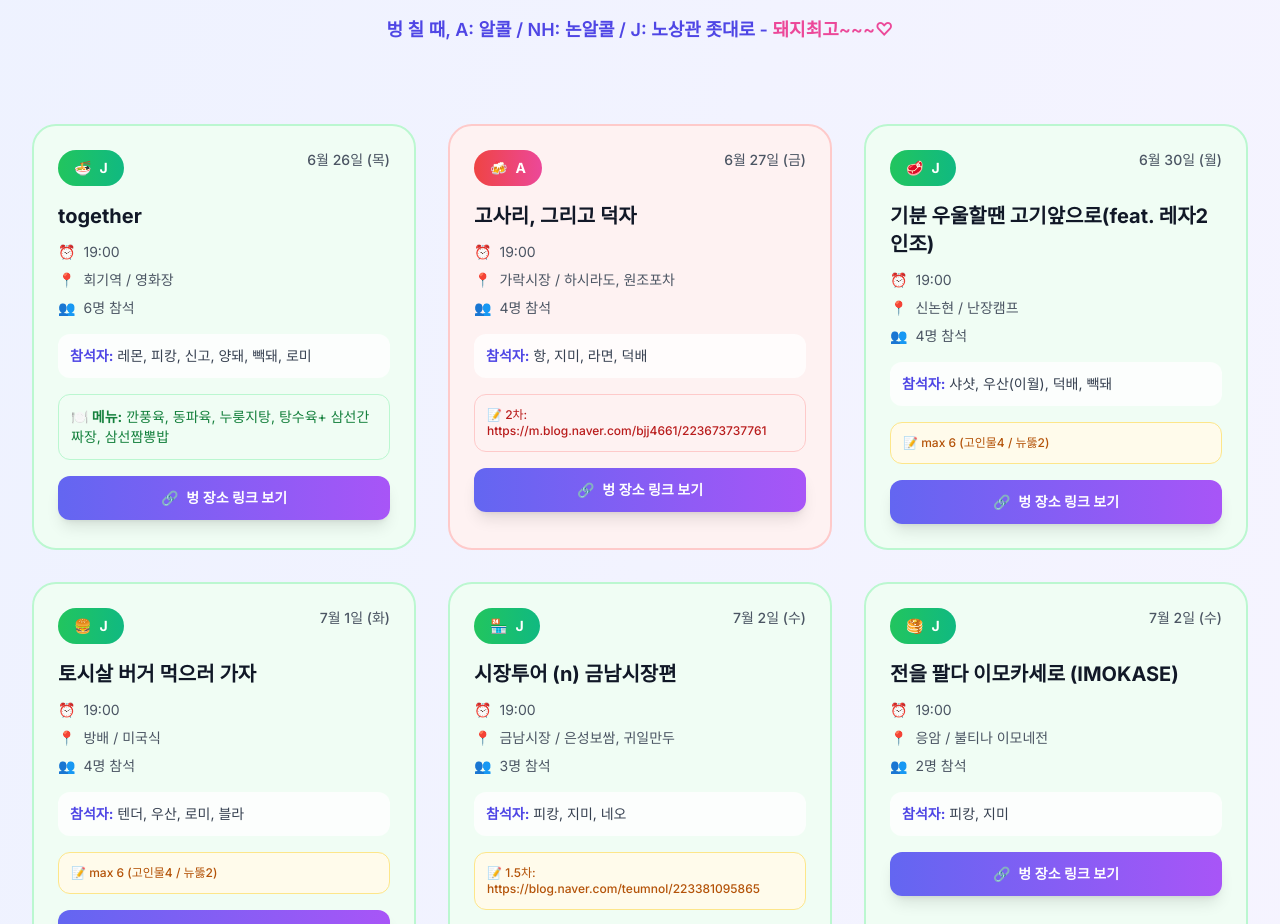
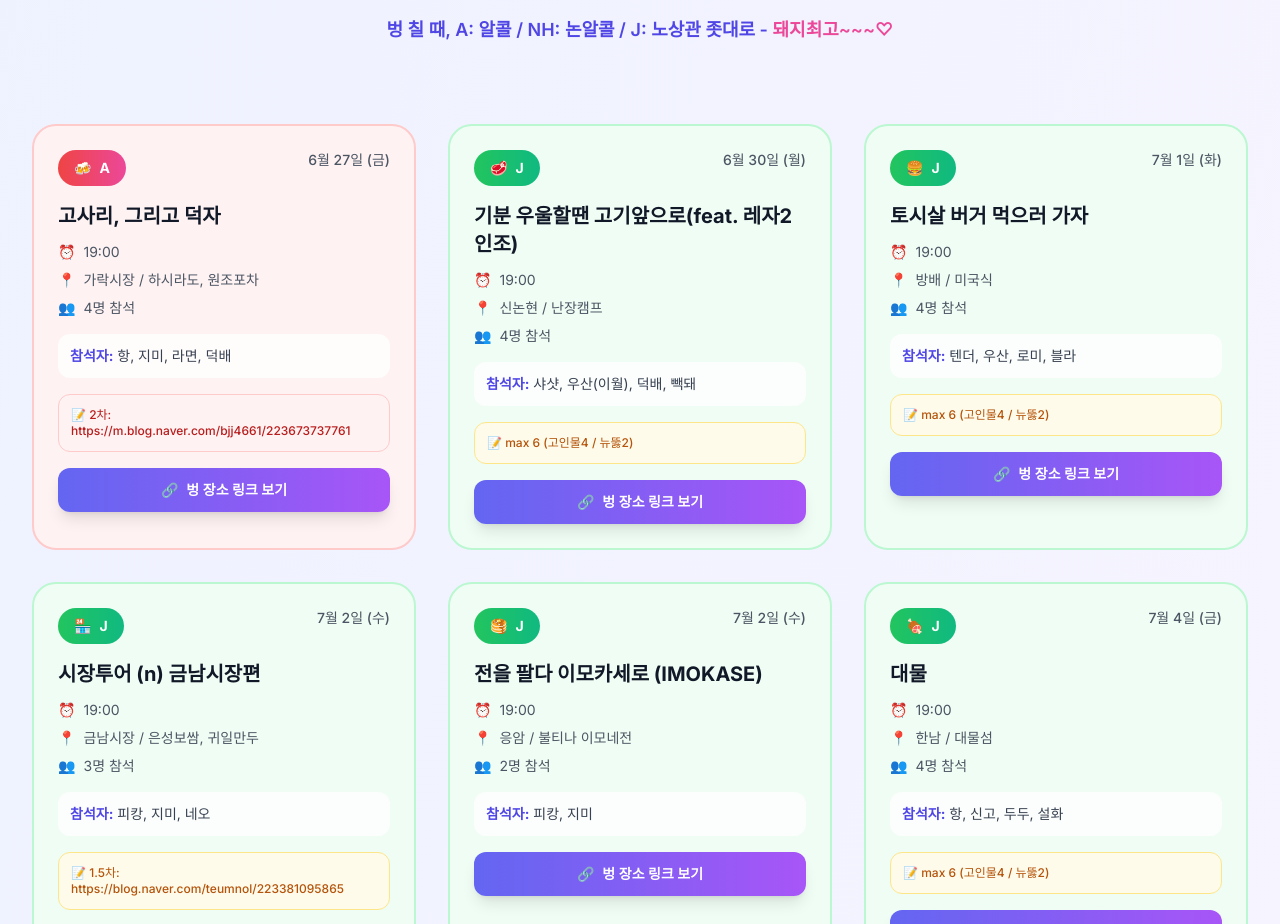
Before and after one commit to kim-dbs/kim-dbs.github.io, a React (Create React App) app: page / in a window 1280 px wide. Shown: the part 5280-6204 px from the top of the page. Built offline with nearby package versions, Linux system fonts and the light colour scheme.

Commit message:
Update activitiesData.js

```diff
--- a/src/data/activitiesData.js
+++ b/src/data/activitiesData.js
@@ -1,23 +1,5 @@
 const activities = [
 
-  {
-    type: "J",
-    typeEmoji: "🍜",
-    date: "6월 26일 (목)",
-    title: "together",
-    time: "19:00",
-    location: "회기역 / 영화장",
-    attendeesCount: 6,
-    attendees: "레몬, 피캉, 신고, 양돼, 빽돼, 로미",
-    menu: "깐풍육, 동파육, 누룽지탕, 탕수육+ 삼선간짜장, 삼선짬뽕밥",
-    reviewLink: "https://blog.naver.com/mo_lycka/223843764169",
-    bgColor: "bg-green-50",
-    borderColor: "border-green-200",
-    typeBgGradient: "from-green-500 to-emerald-500",
-    menuBgColor: "bg-green-50",
-    menuBorderColor: "border-green-200",
-    menuTextColor: "text-green-700"
-  },
   {
     type: "A",
     typeEmoji: "🍻",
```
